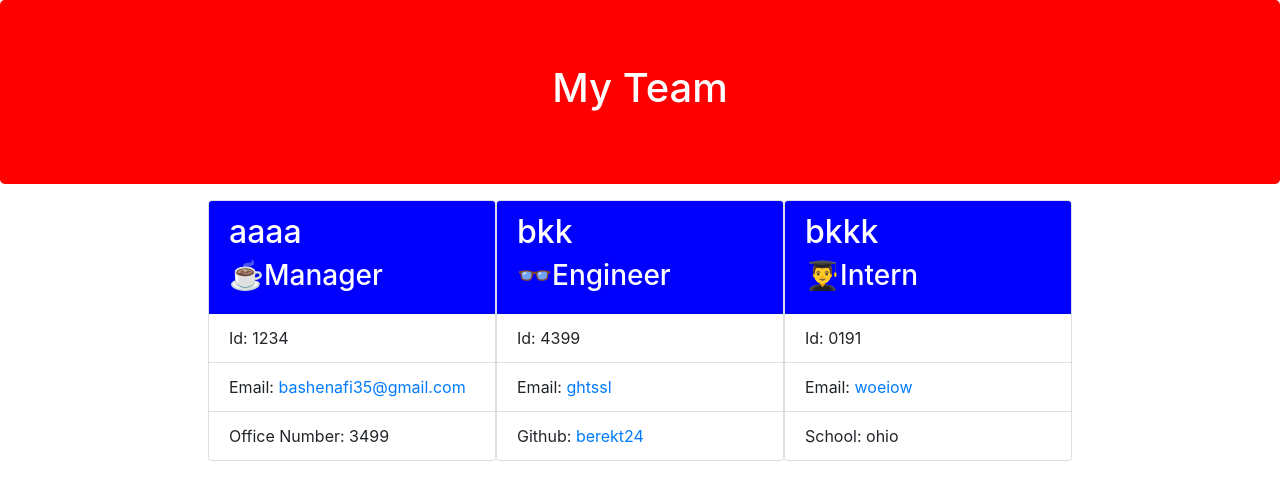
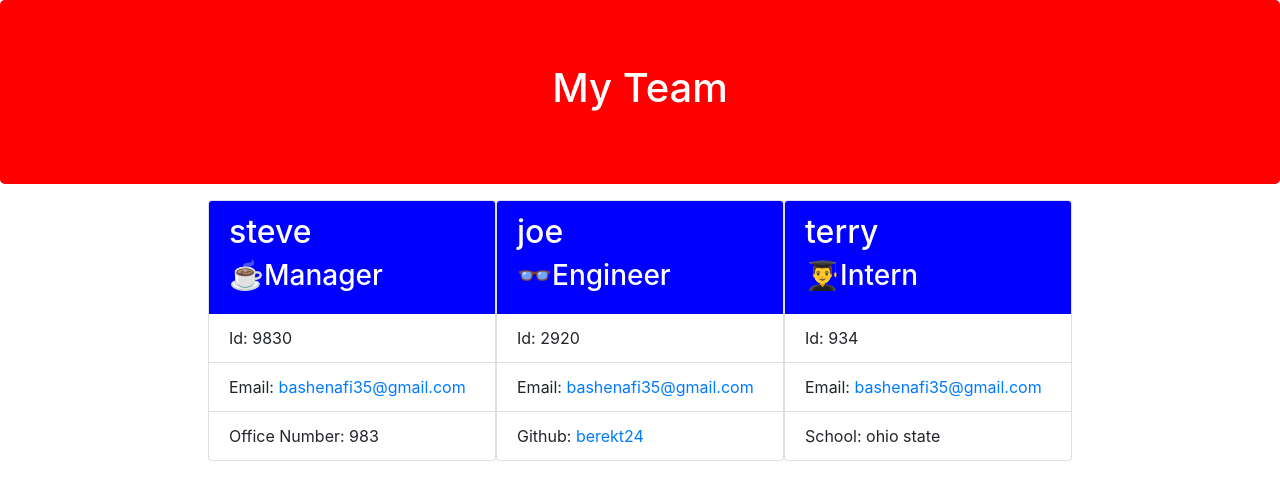
Before and after one commit to berekt24/team-profile-generator, a website: page dist/team.html in a window 1280 px wide. Drawn offline with nearby package versions, Linux system fonts and the light colour scheme.

```diff
--- a/dist/team.html
+++ b/dist/team.html
@@ -25,33 +25,33 @@
         <div class="team-area col-12 d-flex justify-content-center">
             <div class="card" style="width: 18rem;">
     <div id="card-header" class="card-header">
-      <h2>aaaa</h2>
+      <h2>steve</h2>
       <h3>☕️Manager</h3>
     </div>
     <ul class="list-group list-group-flush">
-      <li class="list-group-item">Id:  1234</li>
+      <li class="list-group-item">Id:  9830</li>
       <li class="list-group-item">Email:   <a href="mailto: bashenafi35@gmail.com">bashenafi35@gmail.com</a></li>
-      <li class="list-group-item">Office Number:  3499</li>
+      <li class="list-group-item">Office Number:  983</li>
     </ul>
   </div><div class="card" style="width: 18rem;">
     <div id="card-header" class="card-header">
-    <h2>bkk</h2>
+    <h2>joe</h2>
     <h3>👓Engineer</h3>
     </div>
     <ul class="list-group list-group-flush">
-      <li class="list-group-item">Id:  4399</li>
-      <li class="list-group-item">Email:   <a href="ghtssl">ghtssl</a></li>
+      <li class="list-group-item">Id:  2920</li>
+      <li class="list-group-item">Email:   <a href="mailto: bashenafi35@gmail.com">bashenafi35@gmail.com</a></li>
       <li class="list-group-item">Github:  <a target="_blank" href="https://github.com/berekt24">berekt24</a></li>
     </ul>
   </div><div class="card" style="width: 18rem;">
     <div id="card-header" class="card-header">
-    <h2>bkkk</h2>
+    <h2>terry</h2>
     <h3>👨‍🎓Intern</h3>
     </div>
     <ul class="list-group list-group-flush">
-      <li class="list-group-item">Id:  0191</li>
-      <li class="list-group-item">Email:   <a href="woeiow">woeiow</a></li>
-      <li class="list-group-item">School:  ohio</li>
+      <li class="list-group-item">Id:  934</li>
+      <li class="list-group-item">Email:   <a href=" bashenafi35@gmail.com">bashenafi35@gmail.com</a></li>
+      <li class="list-group-item">School:  ohio state </li>
     </ul>
   </div>
         </div>
```
Also changed, not shown: README.md.
